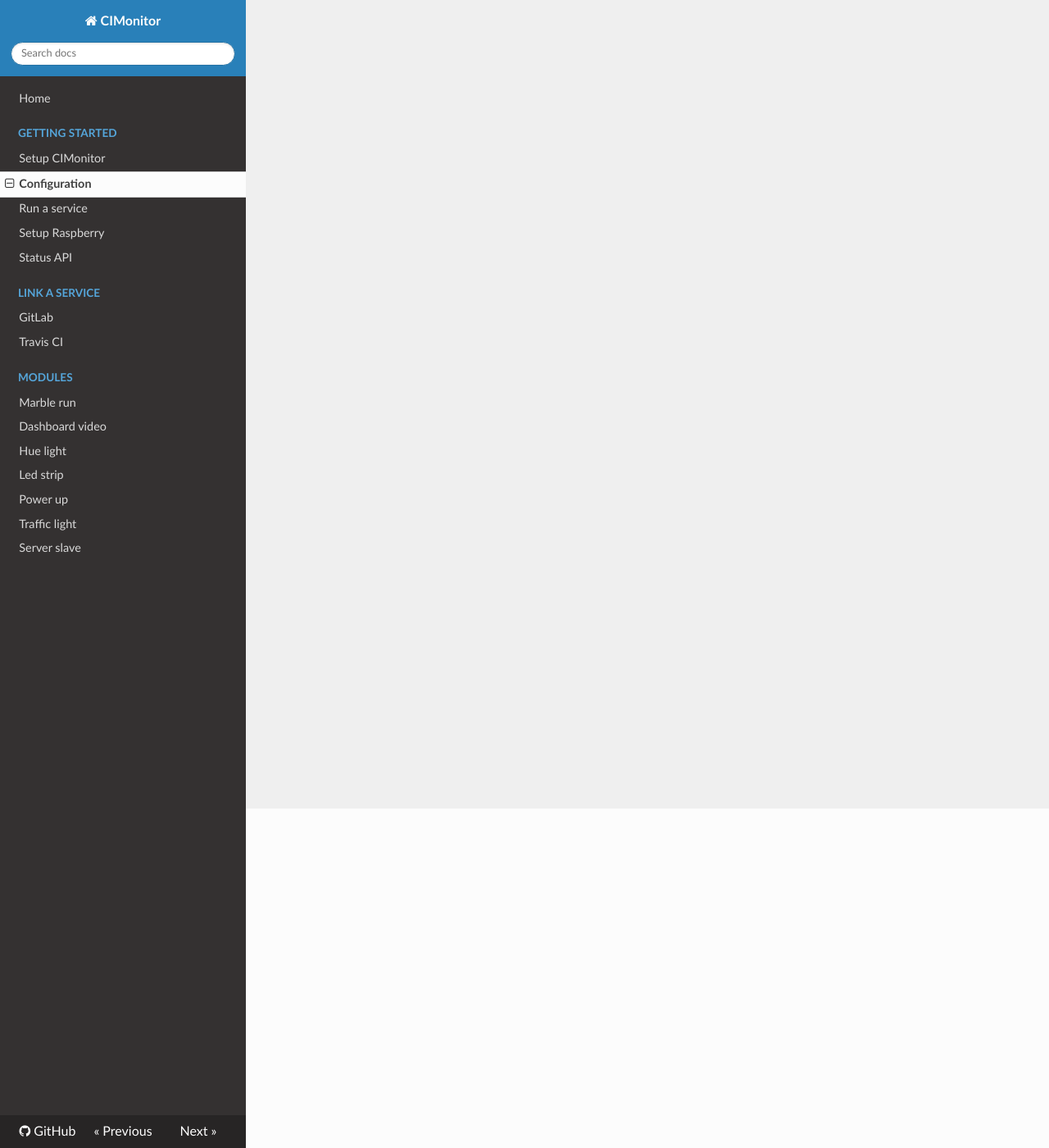
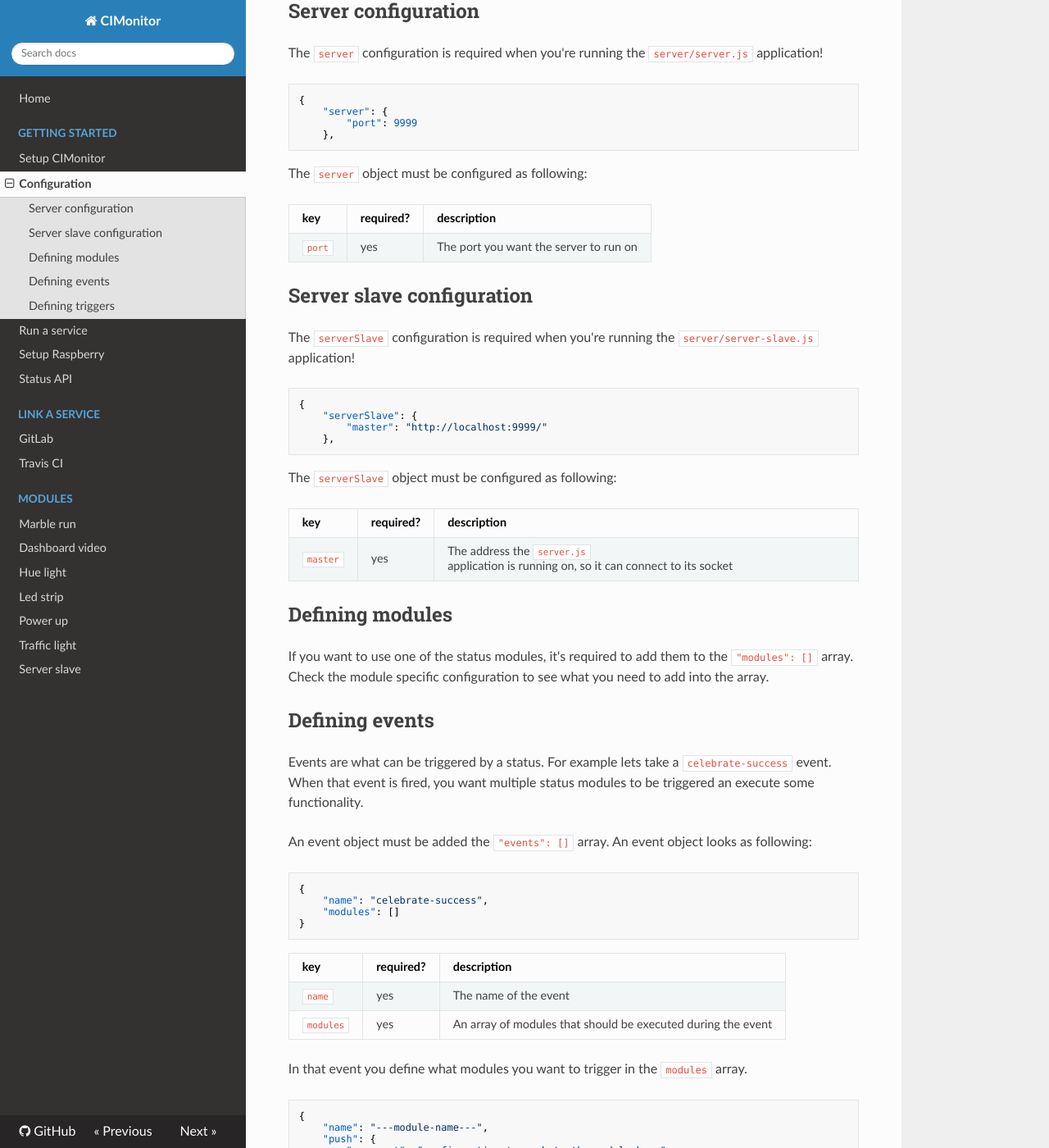
Before and after one commit to FuturePortal/CIMonitor, an MkDocs documentation site: the page built from docs/setup/configuration.md, in a window 1280 px wide and 1400 px high, scrolled down 414 px. Shown: the whole window at 82% size. Built offline with MkDocs 1.6.1, drawn with Linux system fonts in a browser that asks for light colours; nearby versions of some CDN libraries; old or Windows-style settings are respelled for this version of MkDocs; some of the changed text lies outside the part shown.

Commit message:
Explain the configuration

````diff
--- a/docs/setup/configuration.md
+++ b/docs/setup/configuration.md
@@ -1 +1,142 @@
 # Configuration
+
+The configuration is created in one primary file: `server/config/config.json` in the project directory.
+
+Make sure at least the following configuration is in your config file:
+
+```json
+{
+    "server": {
+        "port": 9999
+    },
+    "triggers": [],
+    "events": [],
+    "modules": []
+}
+```
+
+## Server configuration
+
+The `server` configuration is required when you're running the `server/server.js` application!
+
+```json
+{
+    "server": {
+        "port": 9999
+    },
+```
+
+The `server` object must be configured as following:
+
+| key    | required? | description                            |
+| ------ | --------- | -------------------------------------- |
+| `port` | yes       | The port you want the server to run on |
+
+## Server slave configuration
+
+The `serverSlave` configuration is required when you're running the `server/server-slave.js` application!
+
+```json
+{
+    "serverSlave": {
+        "master": "http://localhost:9999/"
+    },
+```
+
+The `serverSlave` object must be configured as following:
+
+| key      | required? | description                                                                            |
+| -------- | --------- | -------------------------------------------------------------------------------------- |
+| `master` | yes       | The address the `server.js` application is running on, so it can connect to its socket |
+
+## Defining modules
+
+If you want to use one of the status modules, it's required to add them to the `"modules": []` array.
+Check the module specific configuration to see what you need to add into the array.
+
+## Defining events
+
+Events are what can be triggered by a status. For example lets take a `celebrate-success` event. When that
+event is fired, you want multiple status modules to be triggered an execute some functionality.
+
+An event object must be added the `"events": []` array. An event object looks as following:
+
+```json
+{
+    "name": "celebrate-success",
+    "modules": []
+}
+```
+
+| key       | required? | description                                                  |
+| --------- | --------- | ------------------------------------------------------------ |
+| `name`    | yes       | The name of the event                                        |
+| `modules` | yes       | An array of modules that should be executed during the event |
+
+In that event you define what modules you want to trigger in the `modules` array.
+
+```json
+{
+    "name": "---module-name---",
+    "push": {
+        "_comment": "configuration to push to the module here"
+    }
+}
+```
+
+| key    | required? | description                                                                      |
+| ------ | --------- | -------------------------------------------------------------------------------- |
+| `name` | yes       | The name of the module you want to trigger during the event                      |
+| `push` | yes       | An object with the configuration you want to push to the module during the event |
+
+Check the module specific configuration to see what you need to add into the array for that module.
+
+A finished event configuration could look like this:
+
+```json
+{
+    "events": [
+        {
+            "name": "celebrate-success",
+            "modules": [
+                {
+                    "name": "DashboardVideo",
+                    "push": {
+                        "youtubeKey": "ZTOIEz7p2KU",
+                        "startAt": 20,
+                        "duration": 20
+                    }
+                }
+            ]
+        },
+    ],
+```
+
+## Defining triggers
+
+A trigger defines on what parameters an event needs to be triggered. When all attributes in the `on`
+object match, the event will be executed.
+
+```json
+{
+    "triggers": [
+        {
+            "on": {
+                "state": "success"
+            },
+            "targetEventName": "celebrate-success"
+        },
+        {
+            "on": {
+                "subTitle": "master",
+                "state": "error"
+            },
+            "targetEventName": "master-error-sequence"
+        }
+    ],
+```
+
+| key               | required? | description                                                                                              |
+| ----------------- | --------- | -------------------------------------------------------------------------------------------------------- |
+| `on`              | yes       | An object containing the keys and values you want to match with the status in order to trigger the event |
+| `targetEventName` | yes       | The name of the event you want to trigger for execution                                                  |
````
Also changed, not shown: docs/setup/run-as-service.md (+3 -0 lines).
